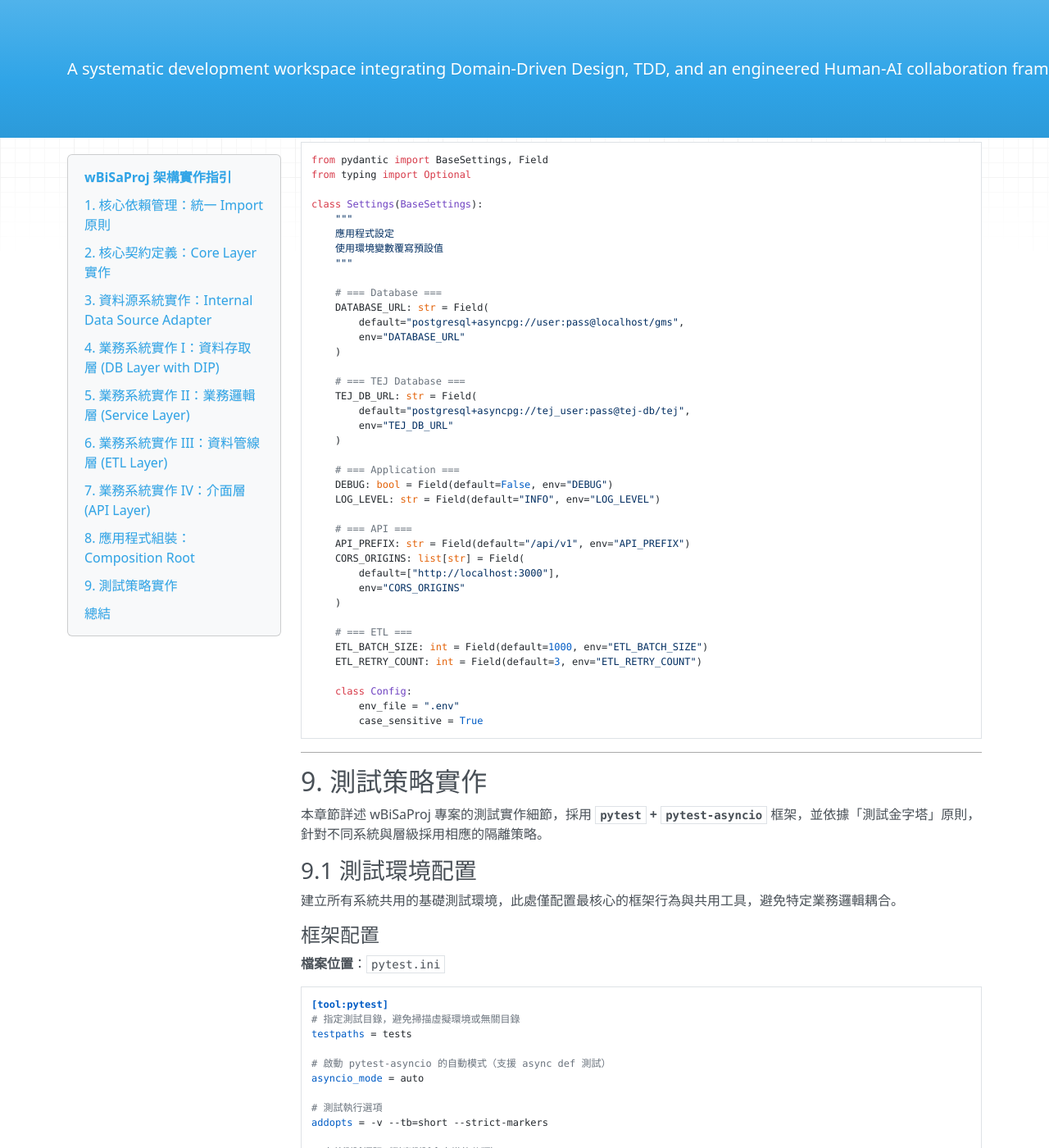
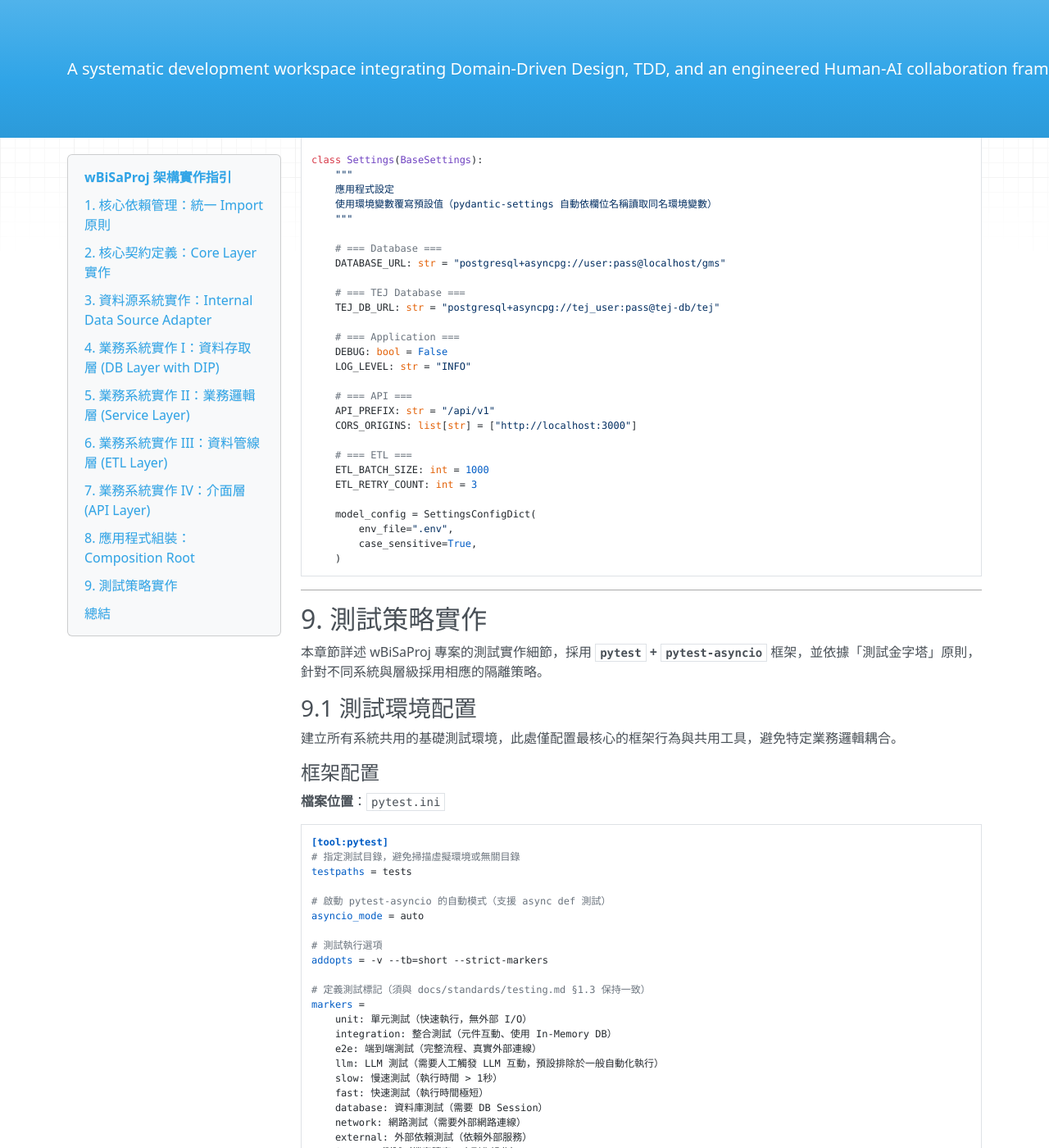
Before and after one commit to Wanini0209/wBiSaProj, an MkDocs documentation site: the page built from docs/GUIDE_ARCHITECTURE.md, in a window 1280 px wide and 1400 px high, scrolled down 43134 px. Shown: the whole window at 82% size. Built offline with MkDocs 1.6.1, drawn with Linux system fonts in a browser that asks for light colours; nearby versions of some CDN libraries; some of the changed text lies outside the part shown.

Commit message:
docs(project): review GUIDE_ARCHITECTURE and fix high-risk outdated guidance
- Fix Pydantic v1/v2 inconsistencies: replace BaseSettings import
  source, remove invalid decimal_places Field parameter, migrate
  class Config to model_config/ConfigDict/SettingsConfigDict,
  remove unused pydantic Field import
- Fix SQLAlchemy issues: add missing func import, wrap raw SQL
  with text() for SQLAlchemy 2.0 compatibility
- Align test file paths with testing standard section 2.1 structure
  (tests/<fu_path>/<fu_name>/...) for all GMS test examples
- Fix ETL test import that penetrated private path to use public
  entry point instead
- Align pytest.ini markers with the 12 markers defined in testing
  standard section 1.3
- Remove deprecated event_loop fixture (pytest-asyncio >= 0.21)
- Add outdated notice to section 9.4 test execution tooling,
  directing readers to inv test commands

Files modified:
- docs/GUIDE_ARCHITECTURE.md

````diff
--- a/docs/GUIDE_ARCHITECTURE.md
+++ b/docs/GUIDE_ARCHITECTURE.md
@@ -2172,11 +2168,12 @@
     volume_analysis: Optional[Dict]
     technical_indicators: Optional[Dict]
 
-    class Config:
-        json_encoders = {
+    model_config = ConfigDict(
+        json_encoders={
             Decimal: lambda v: float(v),
-            date: lambda v: v.isoformat()
+            date: lambda v: v.isoformat(),
         }
+    )
 
 class ErrorResponse(BaseModel):
     """錯誤回應"""
@@ -2373,45 +2371,36 @@
 **檔案位置**：`gms/config.py`
 
 ```python
-from pydantic import BaseSettings, Field
-from typing import Optional
+from pydantic_settings import BaseSettings, SettingsConfigDict
 
 class Settings(BaseSettings):
     """
     應用程式設定
-    使用環境變數覆寫預設值
+    使用環境變數覆寫預設值（pydantic-settings 自動依欄位名稱讀取同名環境變數）
     """
 
     # === Database ===
-    DATABASE_URL: str = Field(
-        default="postgresql+asyncpg://user:pass@localhost/gms",
-        env="DATABASE_URL"
+    DATABASE_URL: str = "postgresql+asyncpg://user:pass@localhost/gms"
+
+    # === TEJ Database ===
+    TEJ_DB_URL: str = "postgresql+asyncpg://tej_user:pass@tej-db/tej"
+
+    # === Application ===
+    DEBUG: bool = False
+    LOG_LEVEL: str = "INFO"
+
+    # === API ===
+    API_PREFIX: str = "/api/v1"
+    CORS_ORIGINS: list[str] = ["http://localhost:3000"]
+
+    # === ETL ===
+    ETL_BATCH_SIZE: int = 1000
+    ETL_RETRY_COUNT: int = 3
+
+    model_config = SettingsConfigDict(
+        env_file=".env",
+        case_sensitive=True,
     )
-
-    # === TEJ Database ===
-    TEJ_DB_URL: str = Field(
-        default="postgresql+asyncpg://tej_user:pass@tej-db/tej",
-        env="TEJ_DB_URL"
-    )
-
-    # === Application ===
-    DEBUG: bool = Field(default=False, env="DEBUG")
-    LOG_LEVEL: str = Field(default="INFO", env="LOG_LEVEL")
-
-    # === API ===
-    API_PREFIX: str = Field(default="/api/v1", env="API_PREFIX")
-    CORS_ORIGINS: list[str] = Field(
-        default=["http://localhost:3000"],
-        env="CORS_ORIGINS"
-    )
-
-    # === ETL ===
-    ETL_BATCH_SIZE: int = Field(default=1000, env="ETL_BATCH_SIZE")
-    ETL_RETRY_COUNT: int = Field(default=3, env="ETL_RETRY_COUNT")
-
-    class Config:
-        env_file = ".env"
-        case_sensitive = True
 ```
 
 -----
@@ -2439,10 +2428,20 @@
 # 測試執行選項
 addopts = -v --tb=short --strict-markers
 
-# 定義測試標記（對應測試金字塔的分類）
+# 定義測試標記（須與 docs/standards/testing.md §1.3 保持一致）
 markers =
     unit: 單元測試（快速執行，無外部 I/O）
-    integration: 整合測試（需要資料庫或外部連線）
+    integration: 整合測試（元件互動、使用 In-Memory DB）
+    e2e: 端到端測試（完整流程、真實外部連線）
+    llm: LLM 測試（需要人工觸發 LLM 互動，預設排除於一般自動化執行）
+    slow: 慢速測試（執行時間 > 1秒）
+    fast: 快速測試（執行時間極短）
+    database: 資料庫測試（需要 DB Session）
+    network: 網路測試（需要外部網路連線）
+    external: 外部依賴測試（依賴外部服務）
+    io: I/O 測試（檔案讀寫、序列化操作）
+    auth: 認證測試（登入、權限驗證相關）
+    api: API 測試（針對 Router Endpoint）
 ```
 
 #### 通用 Fixtures
@@ -2794,7 +2783,7 @@
 
 **策略**：使用 SQLite 覆蓋 DB，但不 Mock Service 與 Repository
 
-**檔案位置**：`tests/gms/integration/test_market_flow.py`
+**檔案位置**：`tests/gms/integration/test_market_flow.py`  *(整合測試路徑結構待後續正式定義)*
 
 ```python
 """
@@ -2886,7 +2875,7 @@
 
 **隔離策略**：Mock Collector（模擬 DB 回傳的原始字典）
 
-**檔案位置**：`tests/tej/service/test_provider.py`
+**檔案位置**：`tests/tej/service/test_provider.py`  *(TEJ 系統目前未採用 FU Container 結構，路徑待後續整理)*
 
 ```python
 """
@@ -2951,7 +2940,7 @@
 
 **策略**：連線真實測試資料庫（透過環境變數控制）
 
-**檔案位置**：`tests/tej/collector/test_db_client.py`
+**檔案位置**：`tests/tej/collector/test_db_client.py`  *(TEJ 系統目前未採用 FU Container 結構，路徑待後續整理)*
 
 ```python
 """
@@ -3046,6 +3035,8 @@
 
 ### 9.4 測試執行與報告
 
+> **注意**：本節中的 shell script 與 Makefile 範例為早期寫法，僅供參考。本專案現行的測試執行方式以 `inv test`、`inv test.llm`、`inv test.cov` 為準，詳見 [測試規範 §1.4](standards/testing.md)。
+
 提供測試執行的實用工具與腳本。
 
 #### 執行腳本
````
Also changed, not shown: other parts of docs/GUIDE_ARCHITECTURE.md (+9 -22 lines).
